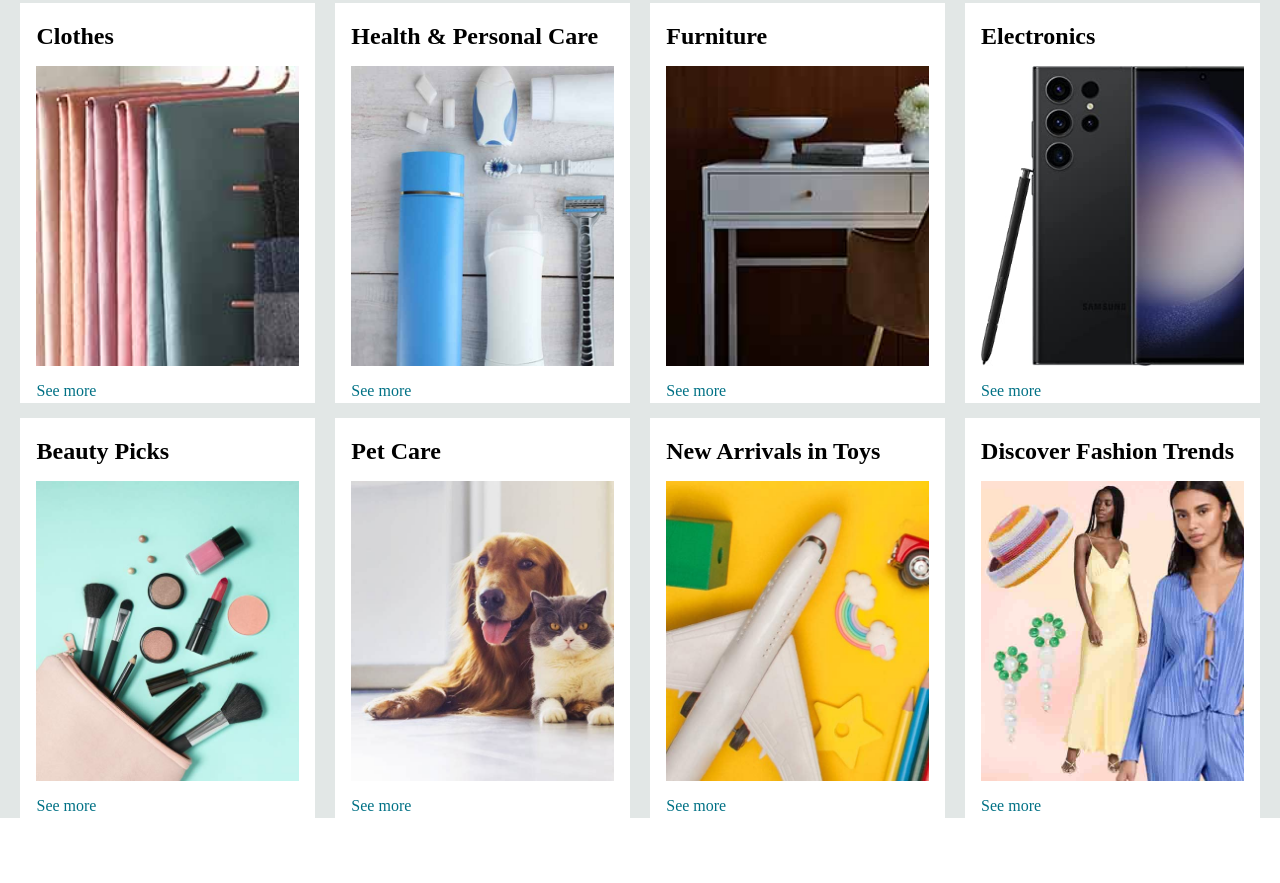
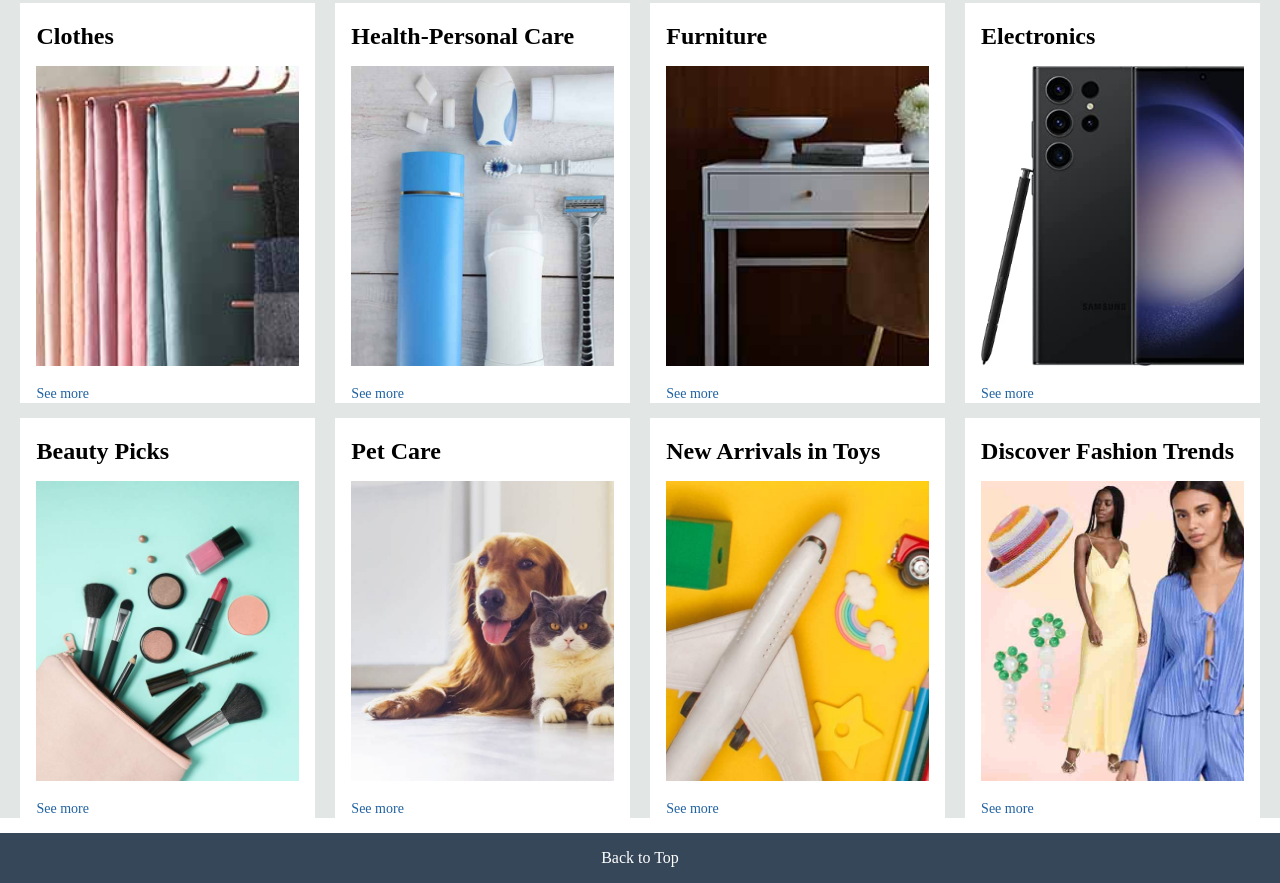
Before and after one commit to AashishS22/eCommerce-clone, a plain HTML site: page index.html in a window 1280 px wide. Shown: the part 887-1770 px from the top of the page. Before the commit the page ends 1705 px from the top, so only its background shows below. Drawn offline with Linux system fonts and the light colour scheme.

Commit message:
Added Footer-pane1

```diff
--- a/index.html
+++ b/index.html
@@ -232,15 +232,15 @@
                 <div class="box-content">
                     <h2>Clothes</h2>
                     <div class="box-img" style="background-image: url('images/box1_image.jpg');"></div>
-                    <p>See more</p>
+                    <a href="#" class="sm-link">See more</a>
                 </div>
             </div>
 
             <div class="box2 box">
                 <div class="box-content">
-                    <h2>Health & Personal Care</h2>
+                    <h2>Health-Personal Care</h2>
                     <div class="box-img" style="background-image: url('images/box2_image.jpg');"></div>
-                    <p>See more</p>
+                    <a href="#" class="sm-link">See more</a>
                 </div>
             </div>
 
@@ -248,7 +248,7 @@
                 <div class="box-content">
                     <h2>Furniture</h2>
                     <div class="box-img" style="background-image: url('images/box3_image.jpg');"></div>
-                    <p>See more</p>
+                    <a href="#" class="sm-link">See more</a>
                 </div>
             </div>
 
@@ -256,7 +256,7 @@
                 <div class="box-content">
                     <h2>Electronics</h2>
                     <div class="box-img" style="background-image: url('images/box4_image.jpg');"></div>
-                    <p>See more</p>
+                    <a href="#" class="sm-link">See more</a>
                 </div>
             </div>
 
@@ -264,7 +264,7 @@
                 <div class="box-content">
                     <h2>Beauty Picks</h2>
                     <div class="box-img" style="background-image: url('images/box5_image.jpg');"></div>
-                    <p>See more</p>
+                    <a href="#" class="sm-link">See more</a>
                 </div>
             </div>
 
@@ -272,7 +272,7 @@
                 <div class="box-content">
                     <h2>Pet Care</h2>
                     <div class="box-img" style="background-image: url('images/box6_image.jpg');"></div>
-                    <p>See more</p>
+                    <a href="#" class="sm-link">See more</a>
                 </div>
             </div>
 
@@ -280,7 +280,7 @@
                 <div class="box-content">
                     <h2>New Arrivals in Toys</h2>
                     <div class="box-img" style="background-image: url('images/box7_image.jpg');"></div>
-                    <p>See more</p>
+                    <a href="#" class="sm-link">See more</a>
                 </div>
             </div>
 
@@ -288,21 +288,25 @@
                 <div class="box-content">
                     <h2>Discover Fashion Trends</h2>
                     <div class="box-img" style="background-image: url('images/box8_image.jpg');"></div>
-                    <p>See more</p>
+                    <a href="#" class="sm-link">See more</a>
                 </div>
             </div>
+
+        </div>
+
+    </main>
+
+
+    <footer>
+
+        <div class="footer-panel1">
+            <a href="#">Back to Top</a>
         </div>
 
 
 
 
 
-
-    </main>
-
-
-    <footer>
-
     </footer>
 
 </body>
--- a/style.css
+++ b/style.css
@@ -279,3 +279,40 @@ span {
 .box-content p {
     color: #007185;
 }
+
+.sm-link {
+   display: block;
+   margin-top: 20px;
+   font-size: 14px;
+   font-weight: 480;
+   color: #2162A1;
+   text-decoration: none;
+}
+
+.sm-link:hover {
+   text-decoration: underline;
+   color: black;
+}
+
+/* footer-section------------------------------------------------------------------------------*/
+
+footer {
+   margin-top: 15px;
+}
+
+ .footer-panel1{
+   background-color: #37475a;
+   height: 50px;
+   display: flex;
+   justify-content: center;
+   align-items: center;
+ }
+
+ .footer-panel1 a{
+   color: white;
+   text-decoration: none;
+ }
+
+.footer-panel1:hover{
+   background-color: #0f1111;
+}
```
